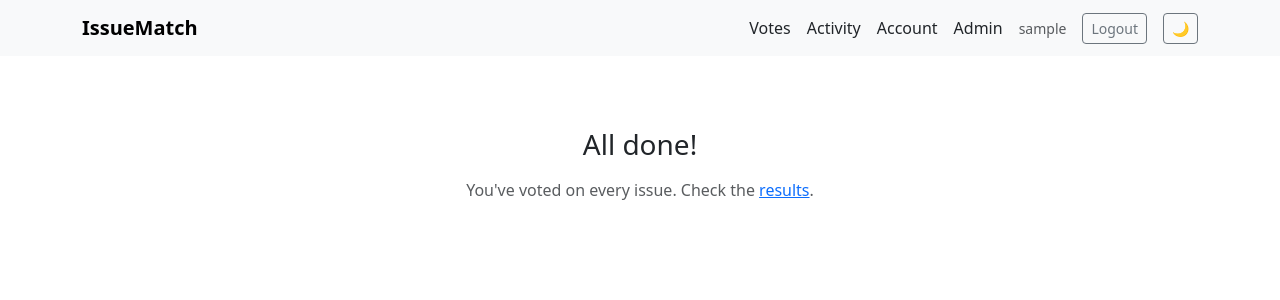
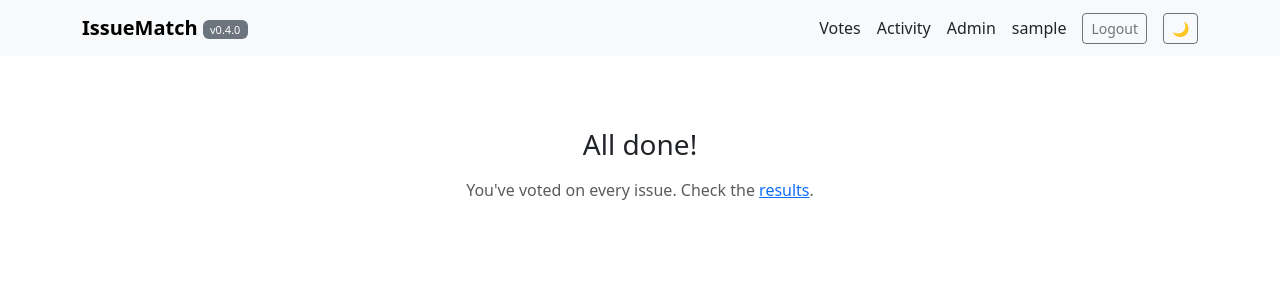
Before and after one commit to inknos/issuematch, a FastAPI app: page /vote in a window 1280 px wide. Shown: the top 300 px of the page. Run offline with FastAPI, Linux system fonts and the light colour scheme; the visitor is signed in with stand-in values (Sample User, id 1); data that the repository does not hold is empty; some libraries are stand-ins or nearby versions.

Commit message:
feat(app): add version file
Signed-off-by: Nicola Sella <nsella@redhat.com>

```diff
--- a/app/main.py
+++ b/app/main.py
@@ -25,6 +25,7 @@ from app.database import async_session
 from app.errors import AppError
 from app.models import ApiToken
 from app.routes import router as routes_router
+from app.version import __version__
 
 
 @asynccontextmanager
@@ -83,6 +84,7 @@ async def app_error_handler(_request: Request, exc: AppError) -> JSONResponse:
 app.mount("/static", StaticFiles(directory="app/static"), name="static")
 
 templates = Jinja2Templates(directory="app/templates")
+templates.env.globals["APP_VERSION"] = __version__
 
 app.include_router(auth_router)
 app.include_router(routes_router)
--- a/app/routes.py
+++ b/app/routes.py
@@ -46,6 +46,7 @@ from app.errors import (
     WrongPasswordError,
 )
 from app.github import fetch_and_store
+from app.version import __version__
 
 if TYPE_CHECKING:
     from collections.abc import Sequence
@@ -78,6 +79,7 @@ from app.schemas import (
 
 router = APIRouter()
 templates = Jinja2Templates(directory="app/templates")
+templates.env.globals["APP_VERSION"] = __version__
 
 
 # ---------------------------------------------------------------------------
--- a/app/templates/base.html
+++ b/app/templates/base.html
@@ -25,18 +25,15 @@
 <body>
   <nav class="navbar navbar-expand-sm bg-body-tertiary mb-4">
     <div class="container">
-      <a class="navbar-brand fw-bold" href="/vote">IssueMatch</a>
+      <a class="navbar-brand fw-bold" href="/vote">IssueMatch <span class="badge text-bg-secondary fw-normal" style="font-size:.55em;vertical-align:middle">v{{ APP_VERSION }}</span></a>
       <div class="d-flex align-items-center gap-3">
         <a class="nav-link" href="/votes">Votes</a>
         <a class="nav-link" href="/activity">Activity</a>
-        {% if request.session.get("username") %}
-          <a class="nav-link" href="/user">Account</a>
-        {% endif %}
         {% if request.session.get("role") == "admin" %}
           <a class="nav-link" href="/admin/users">Admin</a>
         {% endif %}
         {% if request.session.get("username") %}
-          <span class="text-muted small">{{ request.session["username"] }}</span>
+          <a class="nav-link" href="/user">{{ request.session["username"] }}</a>
           <a class="btn btn-outline-secondary btn-sm" href="/logout">Logout</a>
         {% endif %}
         <button id="theme-toggle" class="btn btn-sm btn-outline-secondary" type="button" title="Toggle dark/light mode">
--- /dev/null
+++ b/app/version.py
@@ -0,0 +1,7 @@
+"""Single source of truth for the project version.
+
+Bumped automatically by ``cz bump`` via the ``version_files`` setting
+in pyproject.toml.
+"""
+
+__version__ = "0.4.0"
--- a/pyproject.toml
+++ b/pyproject.toml
@@ -136,7 +136,10 @@ convention = "google"
 [tool.commitizen]
 name = "cz_conventional_commits"
 version = "0.4.0"
-version_files = ["pyproject.toml:^version"]
+version_files = [
+    "pyproject.toml:^version",
+    "app/version.py:^__version__",
+]
 tag_format = "v$version"
 update_changelog_on_bump = true
 changelog_file = "CHANGELOG.md"
```
Also changed, not shown: 2 other files.
